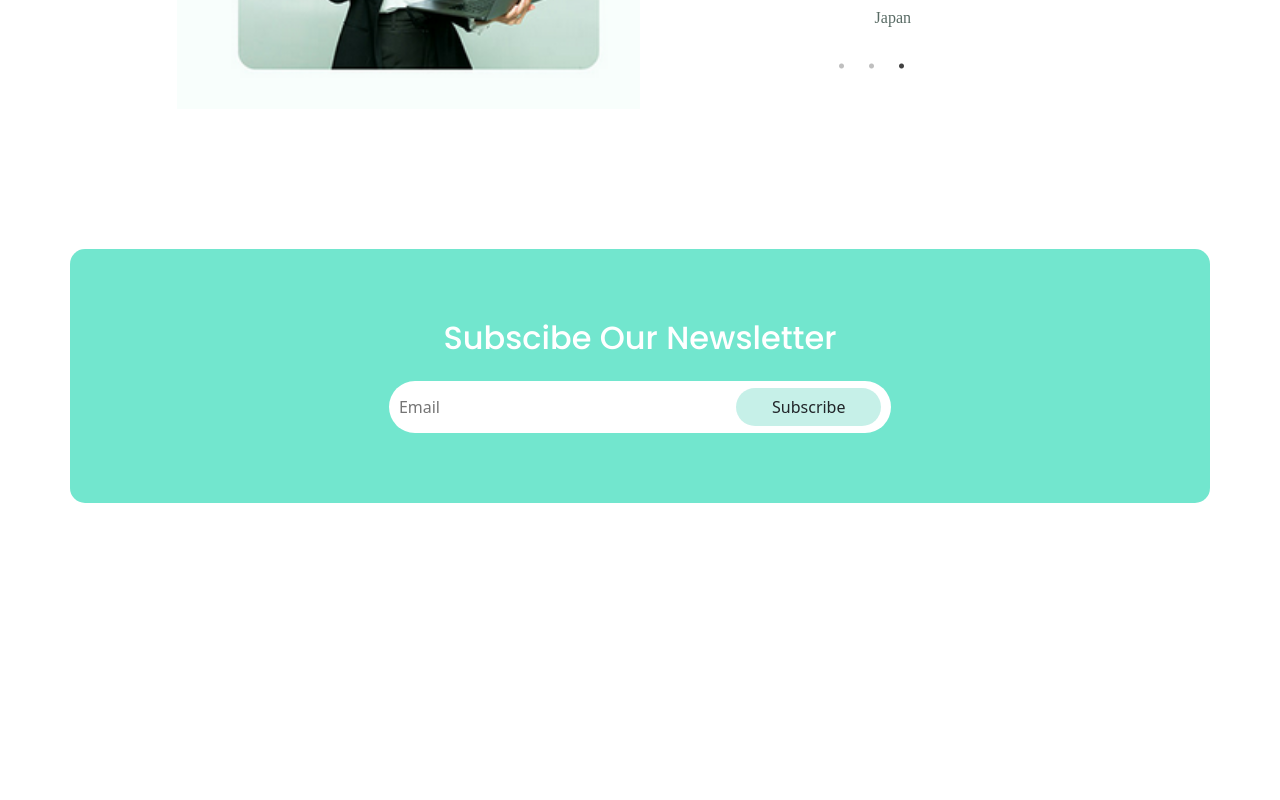
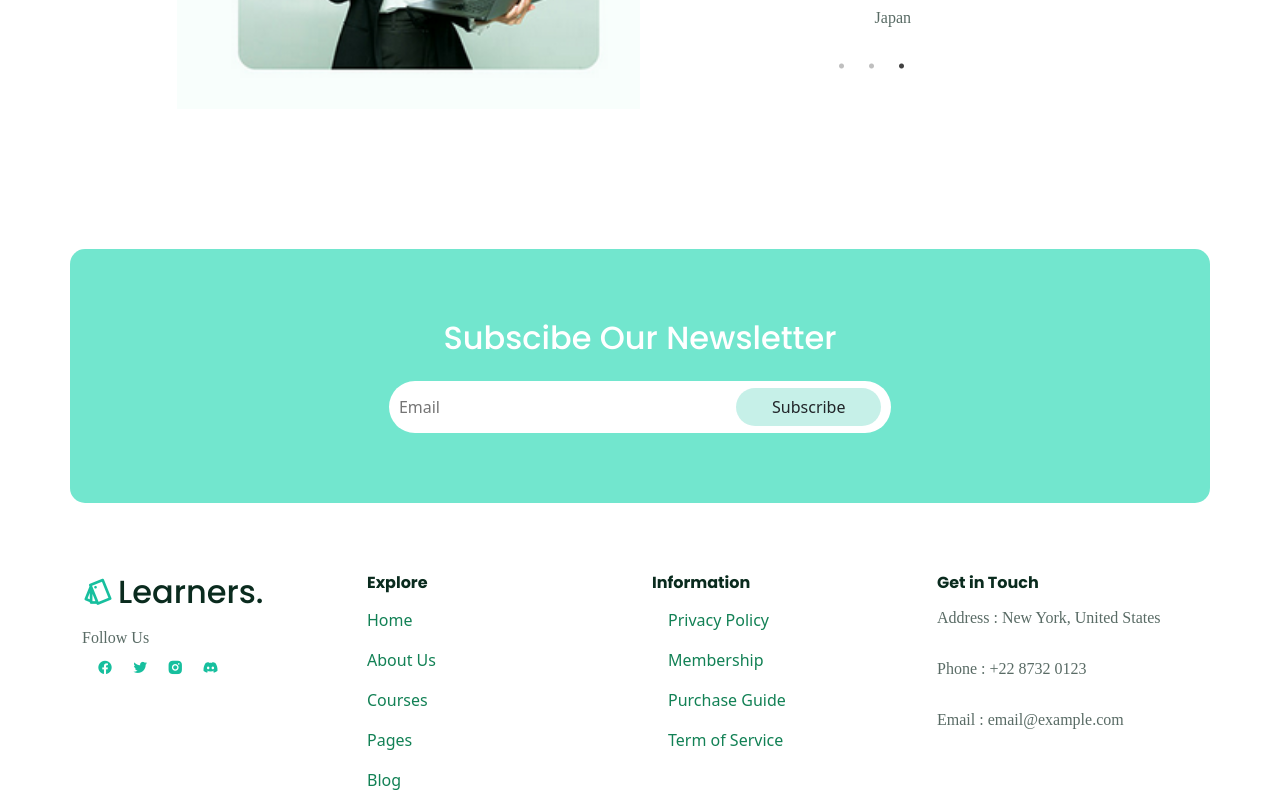
Before and after one commit to fzalv/elearning-landing, a React (Create React App) app: page / in a window 1280 px wide. Shown: the part 3891-4691 px from the top of the page. Before the commit the page ends 4464 px from the top, so only its background shows below. Built offline with nearby package versions, Linux system fonts and the light colour scheme; a web font is replaced by a local one.

Commit message:
footer section

```diff
--- /dev/null
+++ b/src/components/Footer-section/Footer.jsx
@@ -0,0 +1,120 @@
+import React from 'react'
+import { Container, Col, Row, ListGroupItem, ListGroup } from 'reactstrap'
+import './footer.css'
+
+const footerQuickLinks = [
+    {
+        display: 'Home',
+        url: '#'
+    },
+    {
+        display: 'About Us',
+        url: '#'
+    },
+    {
+        display: 'Courses',
+        url: '#'
+    },
+    {
+        display: 'Pages',
+        url: '#'
+    },
+    {
+        display: 'Blog',
+        url: '#'
+    },
+]
+
+const footerInfoLinks = [
+    {
+        display: 'Privacy Policy',
+        url: '#'
+    },
+    {
+        display: 'Membership',
+        url: '#'
+    },
+    {
+        display: 'Purchase Guide',
+        url: '#'
+    },
+    {
+        display: 'Term of Service',
+        url: '#'
+    },
+]
+
+const Footer = () => {
+    return (
+        <Container>
+            <Row>
+                <Col lg='3'>
+                    <h2 className="d-flex align-items-center gap-1">
+                        <i class="ri-pantone-line"></i>Learners.
+                    </h2>
+
+                    <div className="follows">
+                        <p className='mb-0'>Follow Us</p>
+                        <span>
+                            {" "}
+                            <a href="https://id-id.facebook.com/">
+                                <i class="ri-facebook-circle-fill"></i>
+                            </a>
+                        </span>
+                        <span>
+                            {" "}
+                            <a href="https://twitter.com/">
+                                <i class="ri-twitter-fill"></i>
+                            </a>
+                        </span>
+                        <span>
+                            {" "}
+                            <a href="https://www.instagram.com/">
+                                <i class="ri-instagram-fill"></i>
+                            </a>
+                        </span>
+                        <span>
+                            {" "}
+                            <a href="https://discord.com/login">
+                                <i class="ri-discord-fill"></i>
+                            </a>
+                        </span>
+                    </div>
+                </Col>
+
+                <Col lg='3'>
+                    <h6 className='fw-bold'>Explore</h6>
+                    <ListGroup className='link_list'>
+                        {
+                            footerQuickLinks.map((item, index) => (
+                                <ListGroupItem key={index} className='border-0 ps-0 link_item'>
+                                    <a href={item.url}>{item.display}</a>
+                                </ListGroupItem>
+                            ))
+                        }
+                    </ListGroup>
+                </Col>
+                <Col lg='3'>
+                    <h6 className='fw-bold'>Information</h6>
+                    <ListGroup className='link_list'>
+                        {
+                            footerInfoLinks.map((item, index) => (
+                                <ListGroupItem key={index} className='border-0 link_item'>
+                                    <a href={item.url}>{item.display}</a>
+                                </ListGroupItem>
+                            ))
+                        }
+                    </ListGroup>
+                </Col>
+                <Col lg='3'>
+                    <h6 className='fw-bold'>Get in Touch</h6>
+                    <p>Address : New York, United States</p>
+                    <p>Phone : +22 8732 0123</p>
+                    <p>Email : email@example.com</p>
+                </Col>
+            </Row>
+        </Container >
+    )
+}
+
+export default Footer
--- /dev/null
+++ b/src/components/Footer-section/footer.css
@@ -0,0 +1,26 @@
+.footer {
+    background: rgba(226, 248, 248, .664);
+}
+
+.follows span a {
+    text-decoration: none;
+}
+
+.follows span {
+    margin-left: 15px;
+}
+
+.link_list .link_item {
+    background: transparent;
+}
+
+.link_list a {
+    text-decoration: none;
+    color: #128155;
+    font-weight: 500;
+}
+
+.link_list a:hover {
+    transition: .3s;
+    color: #17bf9e;
+}
--- a/src/pages/Home.jsx
+++ b/src/pages/Home.jsx
@@ -4,6 +4,7 @@ import ChooseUs from '../components/Choose-us/ChooseUs';
 import Company from '../components/Company-section/Company';
 import Courses from '../components/Courses-section/Courses';
 import Feature from '../components/Feature-section/Feature';
+import Footer from '../components/Footer-section/Footer';
 import FreeCourse from '../components/Free-course-section/FreeCourse';
 import Header from '../components/Header/Header';
 import HeroSection from '../components/Hero-Section/HeroSection';
@@ -23,6 +24,7 @@ const Home = () => {
             <FreeCourse />
             <Testimonials />
             <Newsletter />
+            <Footer />
         </Fragment>
     );
 };
```
